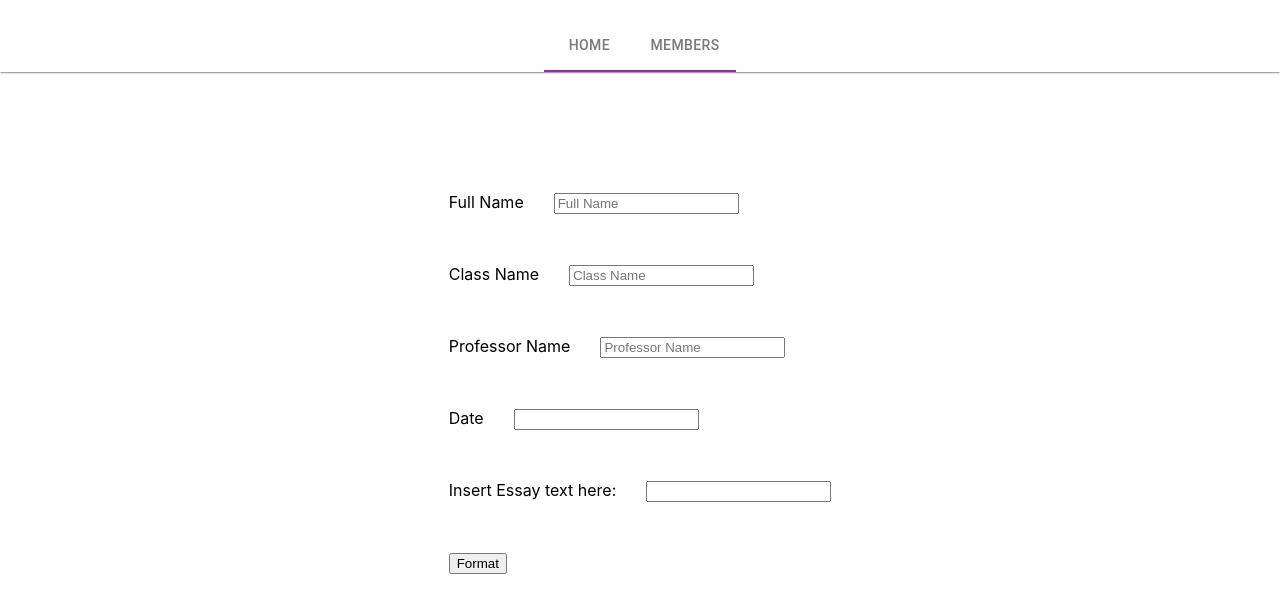
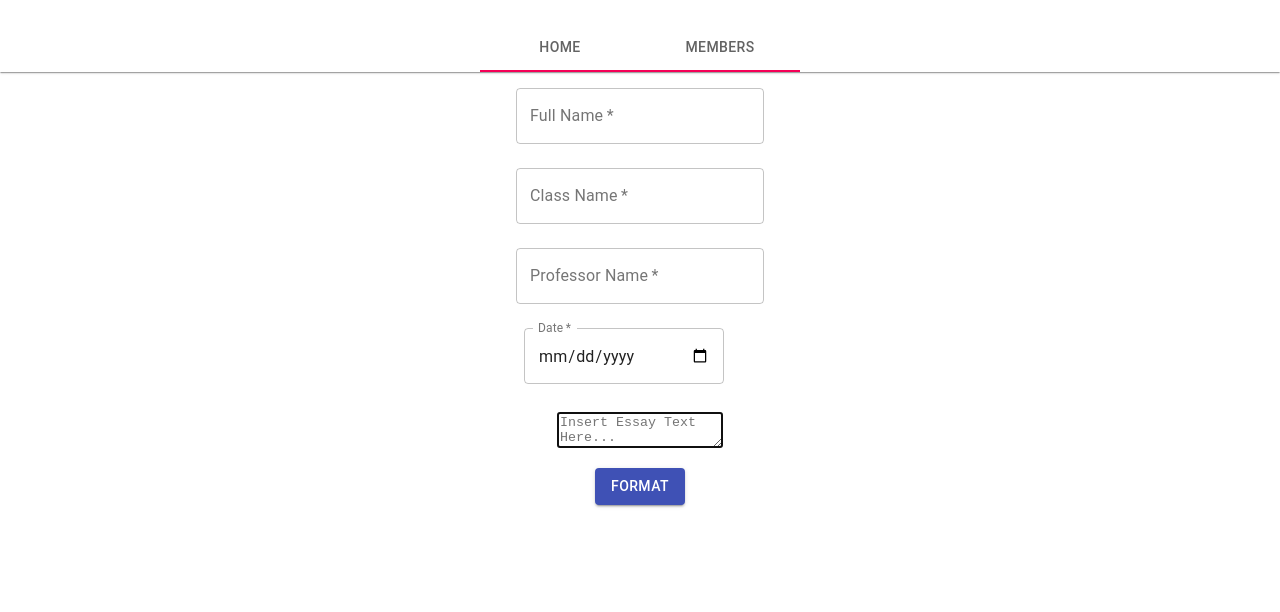
Before and after one commit to EssayApp/front-end, a React (Create React App) app in the folder my-app/: page /form in a window 1280 px wide. Shown: the top 612 px of the page. Built offline with nearby package versions, Linux system fonts and the light colour scheme; some icons are missing.

Commit message:
form page updated

```diff
--- a/my-app/src/Components/Form/Form.js
+++ b/my-app/src/Components/Form/Form.js
@@ -1,41 +1,109 @@
 import React from "react";
-import { render } from "react-dom";
+import { makeStyles } from "@material-ui/core/styles";
+import TextField from "@material-ui/core/TextField";
+import Button from "@material-ui/core/Button";
+import TextareaAutosize from "@material-ui/core/TextareaAutosize";
+
 import "./Form.css";
 
+const useStyles = makeStyles(theme => ({
+    container: {
+        display: "flex",
+        flexWrap: "wrap"
+    },
+    textField: {
+        marginLeft: theme.spacing(1),
+        marginRight: theme.spacing(1),
+        width: 200
+    }
+}));
+
 const Form = () => {
+
+    const classes = useStyles();
+
     return (
         <div class="ui_form">
-            <div class="three_fields">
-                <div class="field">
-                    <label style={{ marginRight: "30px"}}>Full Name</label>
-                    <input type="text" placeholder="Full Name"></input>
-                </div>
-                <div class="field">
-                    <label style={{ marginRight: "30px" }}>Class Name</label>
-                    <input type="text" placeholder="Class Name"></input>
-                </div>
-                <div class="field">
-                    <label style={{ marginRight: "30px" }}>
-                        Professor Name
-                    </label>
-                    <input type="text" placeholder="Professor Name"></input>
-                </div>
-                <div class="field">
-                    <label style={{ marginRight: "30px" }}>Date</label>
-                    <input type="text" placeholder=""></input>
-                </div>
-                <div class="field">
-                    <label style={{ marginRight: "30px" }}>
-                        Insert Essay text here:
-                    </label>
-                    <input type="text" placeholder=""></input>
-                </div>
-                <div>
-                    <div class="field">
-                        <button>Format</button>
-                    </div>
-                </div>
-            </div>
+            {/* <div class="three_fields"> */}
+            <form
+                style={{ display: "flex", flexDirection: "column" }}
+                className={classes.container}
+                noValidate
+            >
+                <TextField
+                    variant="outlined"
+                    margin="normal"
+                    required
+                    fullWidth
+                    id="fName"
+                    label="Full Name"
+                    name="fName"
+                    autoComplete="fName"
+                    autoFocus
+                />
+                <TextField
+                    variant="outlined"
+                    margin="normal"
+                    required
+                    // fullWidth
+                    id="cName"
+                    label="Class Name"
+                    name="cname"
+                    autoComplete="cName"
+                    autoFocus
+                />
+                <TextField
+                    variant="outlined"
+                    margin="normal"
+                    required
+                    fullWidth
+                    id="pName"
+                    label="Professor Name"
+                    name="pName"
+                    autoComplete="pName"
+                    autoFocus
+                />
+                <TextField
+                    variant="outlined"
+                    margin="normal"
+                    required
+                    id="date"
+                    label="Date"
+                    type="date"
+                    // defaultValue="2017-05-24"
+                    className={classes.textField}
+                    InputLabelProps={{
+                        shrink: true
+                    }}
+                />
+            </form>
+            <br></br>
+            <TextareaAutosize
+                aria-label="minimum height"
+                rowsMin={5}
+                placeholder="Insert Essay Text Here..."
+                // placeholder="Minimum 3 rows"
+                variant="outlined"
+                margin="normal"
+                required
+                fullWidth
+                id="text"
+                label="Insert Essay Text Here..."
+                name="text"
+                autoComplete="text"
+                autoFocus
+            />
+            <br></br>
+            <Button
+                type="submit"
+                // fullWidth
+                variant="contained"
+                color="primary"
+                className={classes.submit}
+            >
+                Format
+            </Button>
+            {/* </div> */}
         </div>
     );
 };
```
